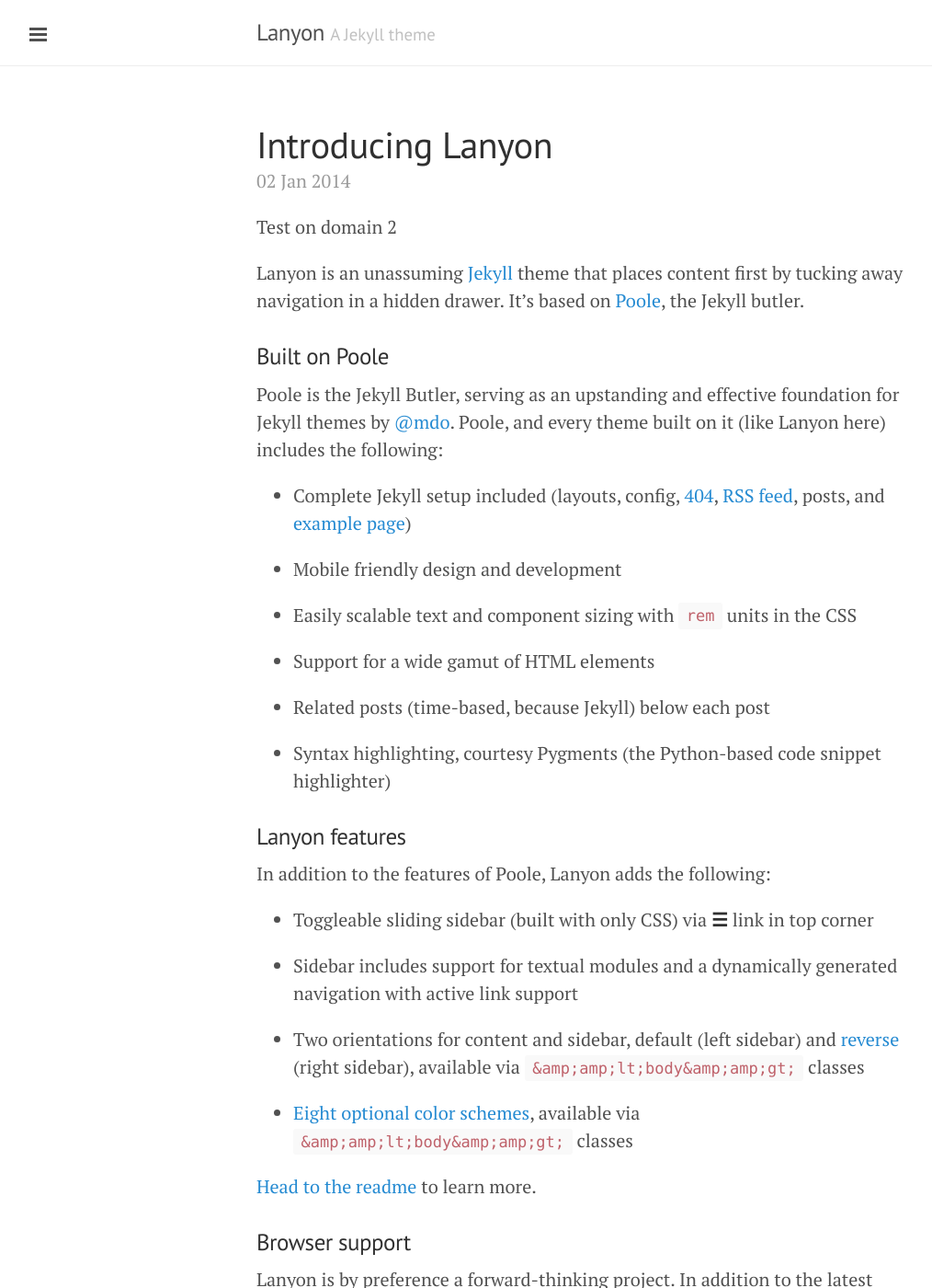
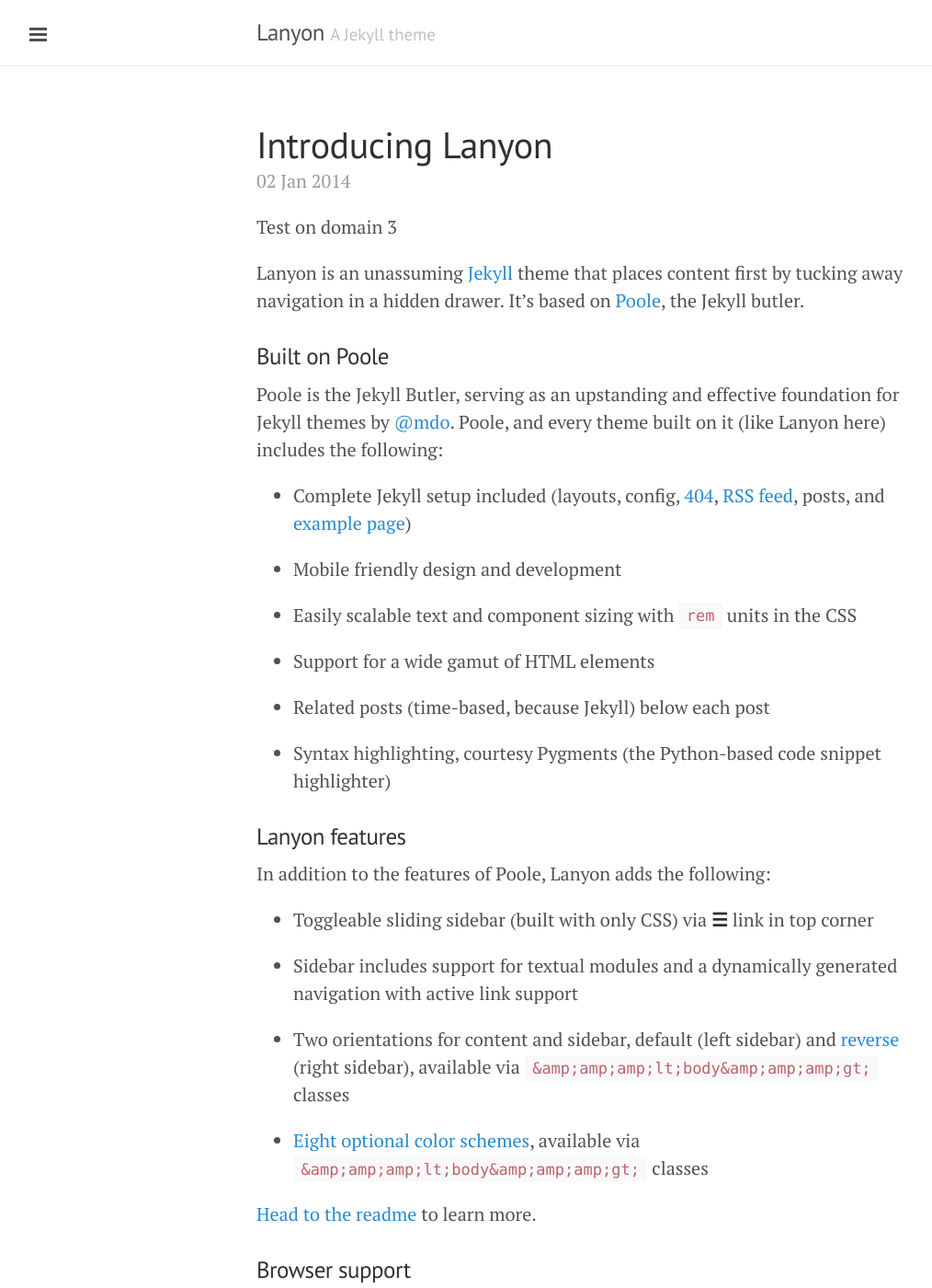
Before and after one commit to MikeTV/PositiveTinker, a Jekyll site: the page built from _posts/2014-01-02-introducing-lanyon.md, in a window 1280 px wide and 1400 px high. Shown: the whole window at 92% size, without its empty margins (1-1015 px from the left). Built offline with Jekyll 4.4.1, drawn with Linux system fonts in a browser that asks for light colours.

Commit message:
Update from Forestry.io - 2014-01-02-introducing-lanyon.md

```diff
--- a/_posts/2014-01-02-introducing-lanyon.md
+++ b/_posts/2014-01-02-introducing-lanyon.md
@@ -5,7 +5,7 @@
 ---
 
 
-Test on domain 2
+Test on domain 3
 
 Lanyon is an unassuming [Jekyll](http://jekyllrb.com) theme that places content first by tucking away navigation in a hidden drawer. It's based on [Poole](http://getpoole.com), the Jekyll butler.
 
@@ -33,9 +33,9 @@
 
 * Sidebar includes support for textual modules and a dynamically generated navigation with active link support
 
-* Two orientations for content and sidebar, default (left sidebar) and [reverse](https://github.com/poole/lanyon#reverse-layout) (right sidebar), available via `&amp;amp;lt;body&amp;amp;gt;` classes
+* Two orientations for content and sidebar, default (left sidebar) and [reverse](https://github.com/poole/lanyon#reverse-layout) (right sidebar), available via `&amp;amp;amp;lt;body&amp;amp;amp;gt;` classes
 
-* [Eight optional color schemes](https://github.com/poole/lanyon#themes), available via `&amp;amp;lt;body&amp;amp;gt;` classes
+* [Eight optional color schemes](https://github.com/poole/lanyon#themes), available via `&amp;amp;amp;lt;body&amp;amp;amp;gt;` classes
 
 [Head to the readme](https://github.com/poole/lanyon#readme) to learn more.
 
```
